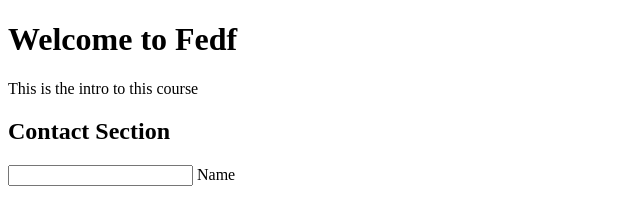
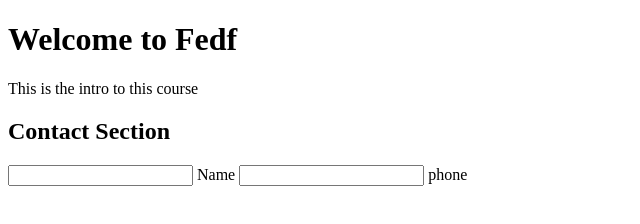
Before and after one commit to 2420090109/w1, a plain HTML site: page index.html in a window 1280 px wide. Shown: the whole page, without its empty margins (0-640 px from the left). Drawn offline with Linux system fonts and the light colour scheme.

Commit message:
Added contact feature

```diff
--- a/index.html
+++ b/index.html
@@ -13,6 +13,8 @@
     <form action="">
         <input type="text">
         <label for="name" >Name</label>
+        <input type="number">
+        <label for="phone">phone</label>
     </form>
 
 </body>
```
